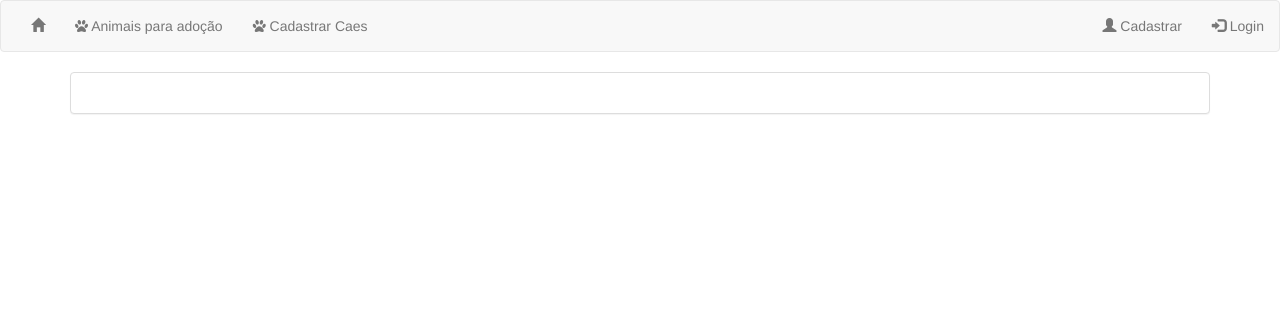
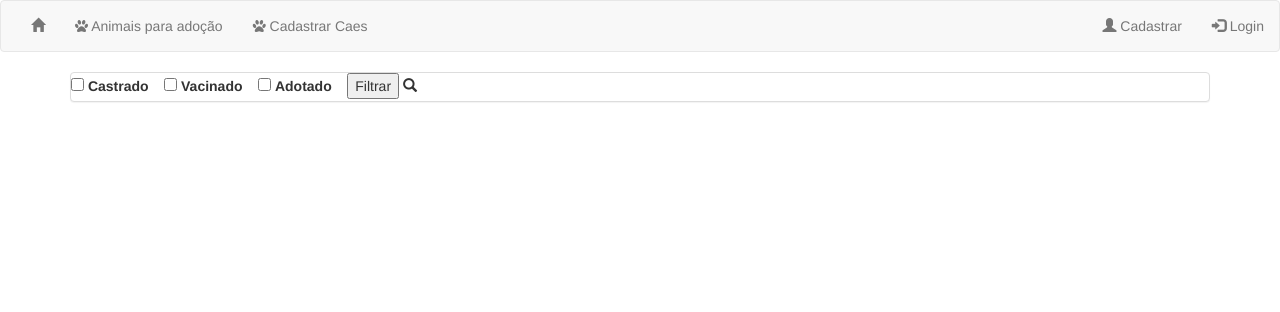
Before and after one commit to marcelorambomartins/adotePet, a CodeIgniter app: page /viralate/index.php/caes/listar in a window 1280 px wide. Shown: the top 312 px of the page. Run offline with CodeIgniter, Linux system fonts and the light colour scheme; data that the repository does not hold is empty; some libraries are stand-ins or nearby versions.

Commit message:
commit com pequenas alterações, apenas para poder fazer o merge

```diff
--- a/application/views/listagemcaes.php
+++ b/application/views/listagemcaes.php
@@ -15,7 +15,16 @@
 			<div class="panel panel-default text-left">
 			<?php
 			echo form_open('http://localhost/viralate/caes/filtrar');
-			echo '<br><br>';
+
+			echo form_checkbox('castrado', 'sim', false);
+			echo form_label('Castrado', 'castrado')."&nbsp&nbsp&nbsp&nbsp";
+			echo form_checkbox('vacinado', 'sim', false);
+			echo form_label('Vacinado', 'vacinado')."&nbsp&nbsp&nbsp&nbsp";
+			echo form_checkbox('adotado', 'sim', false);
+			echo form_label('Adotado', 'adotado')."&nbsp&nbsp&nbsp&nbsp";
+
+			echo form_submit('filtrar', 'Filtrar').'<span class="glyphicon glyphicon-search">';
+			echo form_close();
 			?>
 			</div>
 			</div>
```
